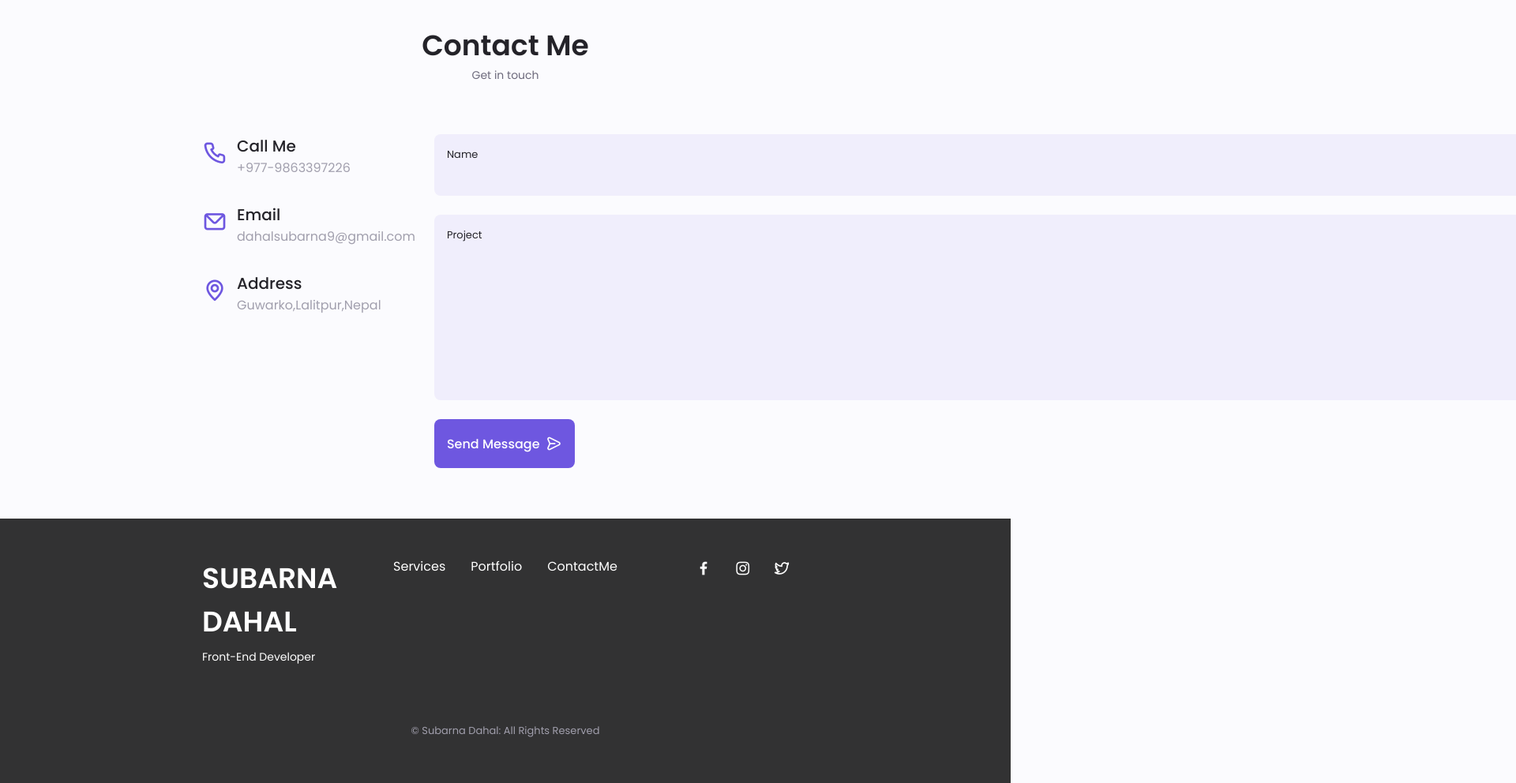
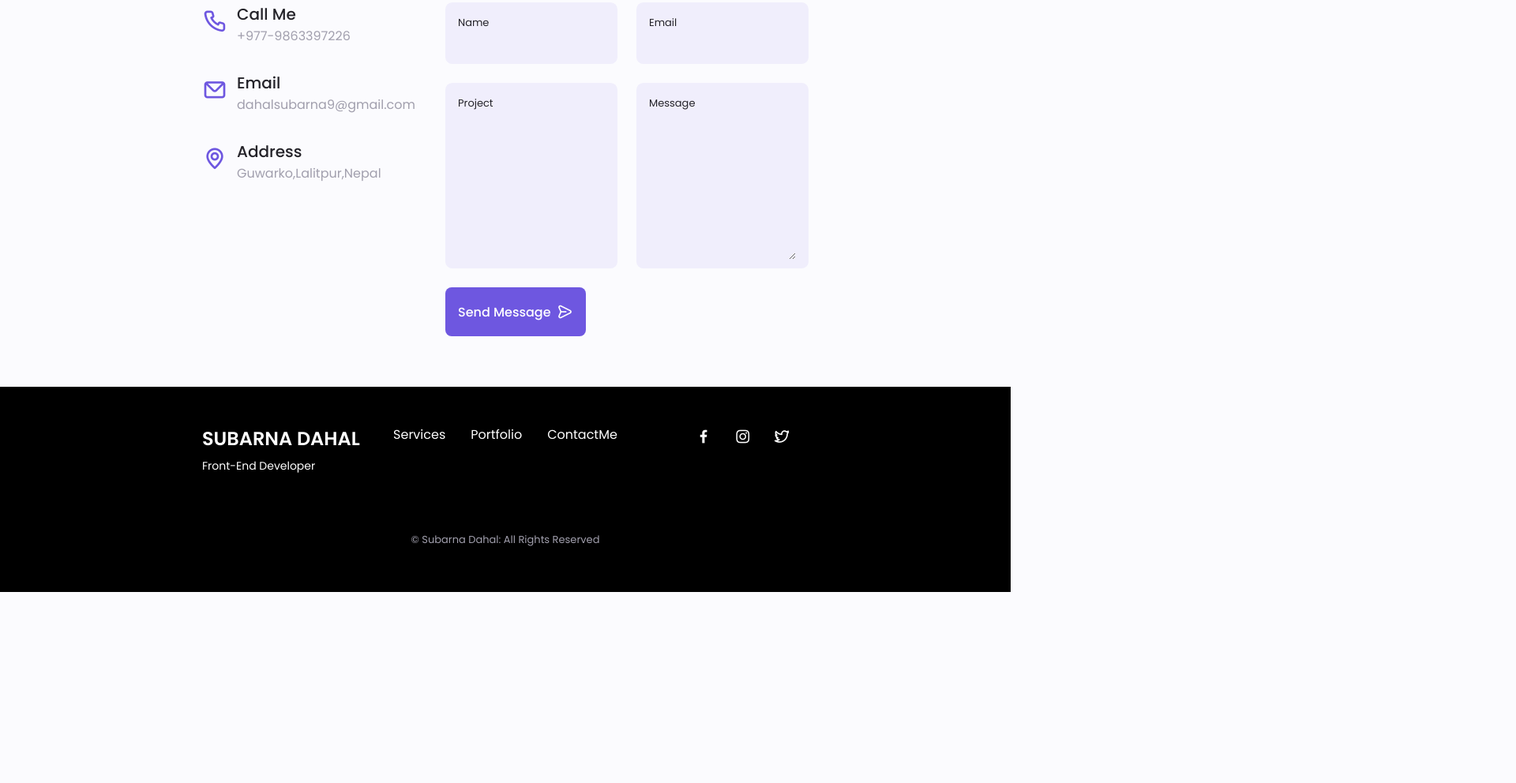
Before and after one commit to subarna007/portfolio, a plain HTML site: page index.html in a window 1280 px wide. Shown: the part 3994-4986 px from the top of the page at 79% size, 1920 px wide, since content can reach past the window. After the commit the page ends 4744 px from the top, so only its background shows below. Drawn offline with nearby package versions, Linux system fonts and the light colour scheme.

Commit message:
my changes

```diff
--- a/assets/css/styles.css
+++ b/assets/css/styles.css
@@ -712,7 +712,7 @@ transform: translateX(.25rem);
     right: -.5rem;
 }
 .swiper-container-horizontal > .swiper-pagination-bullets{
-    bottom: -2.5rem;
+    bottom : 1.5rem;
 }
 .swiper-pagination-bullet-active{
     background-color: var(--first-color);
@@ -754,8 +754,8 @@ transform: translateX(.25rem);
 }
 .contact__content{
     background-color: var(--input-color);
-    border-radius: .5rem;
-    padding: .75rem 1rem .25rem;
+    border-radius: .55rem;
+    padding: .75rem 1rem .25rem ;
 }
 .contact__label{
     font-size: var(--smaller-font-size);
@@ -782,7 +782,7 @@ transform: translateX(.25rem);
     row-gap: 3.5rem;
 }
 .footer__bg{
-    background-color: rgba(0, 0, 0, 0.801);
+    background-color: black;
     padding: 2rem 0 3rem;
 }
 .footer__title{
@@ -1089,11 +1089,17 @@ justify-self: flex-end;
 
 }
 .contact__form{
-    width: 4600px;
+    width: 460px;
 
 }
 .contact__inputs{
 grid-template-columns: repeat(2, 1fr);
 
 }
+.footer__title{
+    font-size: var(--h2-font-size);
+    justify-self: flex-start;
+
 }
+
+}
--- a/index.html
+++ b/index.html
@@ -757,7 +757,7 @@
 
                          <!--==================== PORTFOLIO 1.2====================-->
                          <div class="portfolio__content grid swiper-slide">
-                            <img src="assets/img/wb2.jpg" alt="" class="portfolio__img">
+                            <img src="assets/img/wb3.jpg" alt="" class="portfolio__img">
                             <div class="portfolio__data">
                                 <h3 class="portfolio__title">Website template</h3>
                                 <p class="portfolio__description">making websites templates for leaening.</p>
```
Also changed, not shown: assets/img/wb3.jpg (added).
